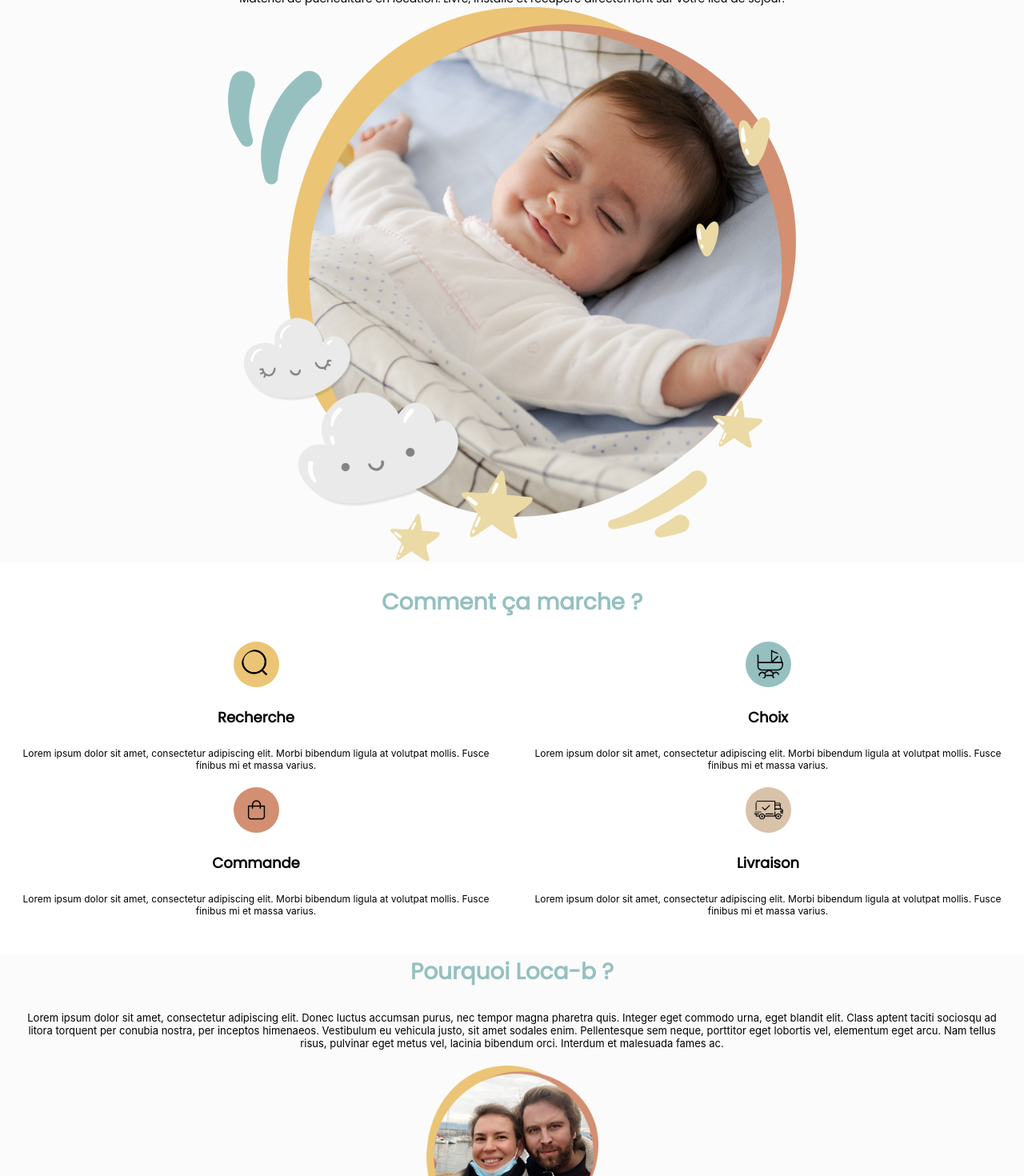
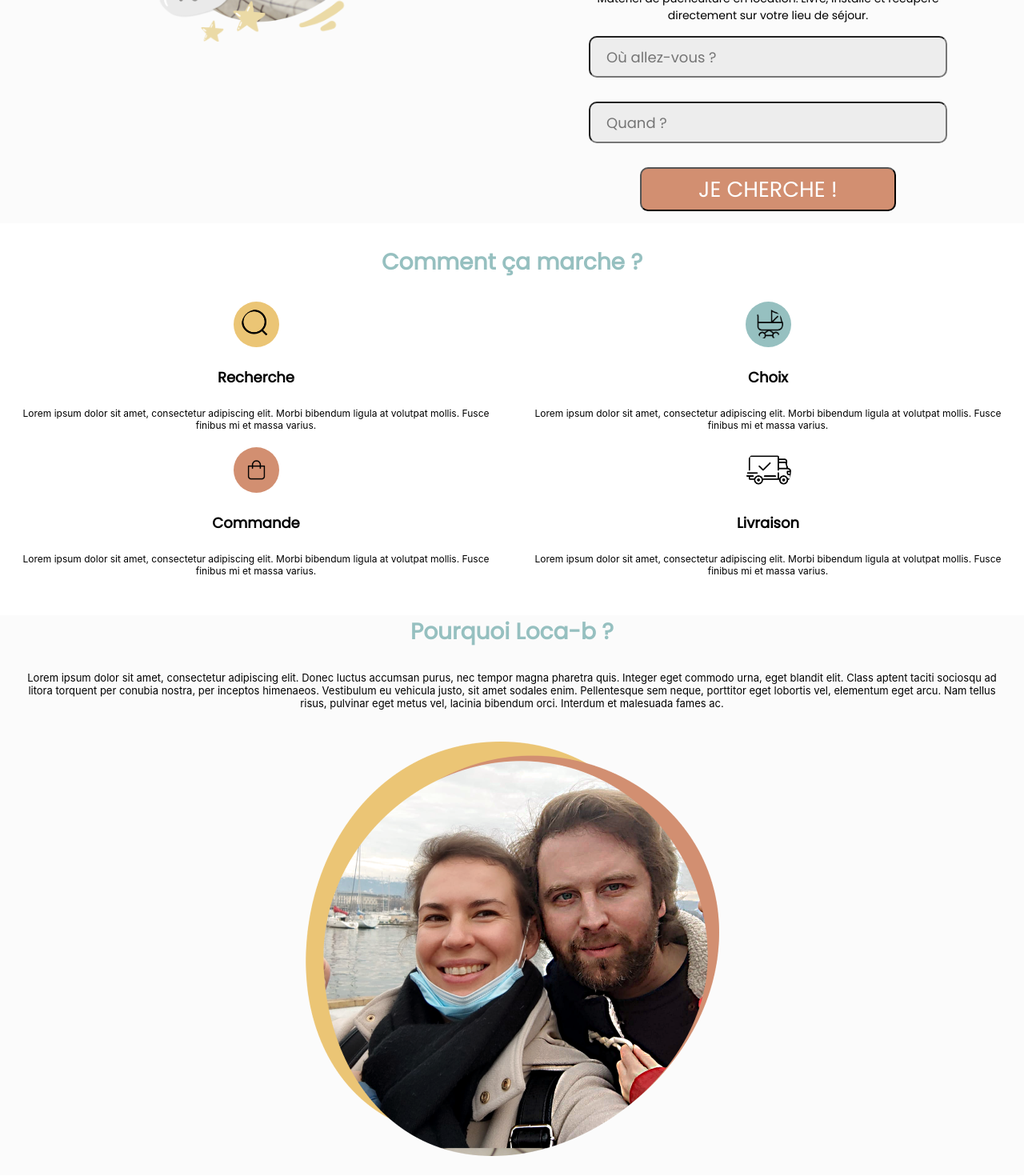
Before and after one commit to ComicScrip/locab, a Next.js app: page / in a window 1280 px wide. Shown: the part 260-1730 px from the top of the page at 80% size. Built offline with nearby package versions, Linux system fonts and the light colour scheme; a web font is replaced by a local one.

Commit message:
add input home page

```diff
--- a/pages/index.js
+++ b/pages/index.js
@@ -1,5 +1,4 @@
 import Head from "next/head";
-import Image from "next/image";
 import styles from "../styles/Home.module.css";
 
 export default function Home() {
@@ -13,86 +12,105 @@ export default function Home() {
 
       <main className={styles.main}>
         <div className={styles.firstParagraphe}>
-          <h1 className={styles.title}>Voyagez léger</h1>
-          <h2 className={styles.title2}>avec bébé</h2>
-          <p className={styles.textfirst}>
-            Matériel de puériculture en location. Livré, installé et récupéré
-            directement sur votre lieu de séjour.{" "}
-          </p>
-          <div className={styles.designhome}>
+          <div className={styles.titleandtextHome}>
+            <h1 className={styles.title}>Voyagez léger</h1>
+            <h2 className={styles.title2}>avec bébé</h2>
+            <p className={styles.textFirst}>
+              Matériel de puériculture en location. Livré, installé et récupéré
+              directement sur votre lieu de séjour.{" "}
+            </p>
+            <div>
+              <form className={styles.choixHome}>
+                <input
+                  className={styles.whereHome}
+                  type="text"
+                  placeHolder="Où allez-vous ?"
+                ></input>
+                <input
+                  className={styles.whenHome}
+                  type="text"
+                  placeHolder="Quand ?"
+                ></input>
+                <button className={styles.buttonHome} type="submit">
+                  JE CHERCHE !
+                </button>
+              </form>
+            </div>
+          </div>
+
+          <div className={styles.designHome}>
             {" "}
-            <Image
+            <img
               src="/image/design1.png"
               alt="design"
-              width={710}
-              height={692}
+              className={styles.bebeHomeImage}
             />
           </div>
         </div>
         <div className={styles.secondParagraphe}>
           <h3 className={styles.title3}>Comment ça marche ?</h3>
-          <div className={styles.logohome}>
-            <div className={styles.homesearch}>
+          <div className={styles.logoHome}>
+            <div className={styles.homeSearch}>
               <div className={styles.imageContainer}>
                 <img
                   src="/image/search.png"
                   alt="search"
-                  className={styles.homeimage + " " + styles.searchimage}
+                  className={styles.homeImage + " " + styles.searchImage}
                 />
               </div>
 
               <h4 className={styles.title4}>Recherche</h4>
-              <p className={styles.paragraphhome}>
+              <p className={styles.paragraphHome}>
                 Lorem ipsum dolor sit amet, consectetur adipiscing elit. Morbi
                 bibendum ligula at volutpat mollis. Fusce finibus mi et massa
                 varius.{" "}
               </p>
             </div>
-            <div className={styles.homestroller}>
+            <div className={styles.homeStroller}>
               <div className={styles.imageContainer}>
                 {" "}
                 <img
                   src="/image/stroller.png"
                   alt="stroller"
-                  className={styles.homeimage + " " + styles.strollerimage}
+                  className={styles.homeImage + " " + styles.strollerImage}
                 />
               </div>
 
               <h4 className={styles.title4}>Choix</h4>
-              <p className={styles.paragraphhome}>
+              <p className={styles.paragraphHome}>
                 Lorem ipsum dolor sit amet, consectetur adipiscing elit. Morbi
                 bibendum ligula at volutpat mollis. Fusce finibus mi et massa
                 varius.{" "}
               </p>
             </div>
-            <div className={styles.homeorder}>
+            <div className={styles.homeOrder}>
               <div className={styles.imageContainer}>
                 <img
                   src="/image/shopping.png"
                   alt="order"
-                  className={styles.homeimage + " " + styles.orderimage}
+                  className={styles.homeImage + " " + styles.orderImage}
                 />
               </div>
 
               <h4 className={styles.title4}>Commande</h4>
-              <p className={styles.paragraphhome}>
+              <p className={styles.paragraphHome}>
                 Lorem ipsum dolor sit amet, consectetur adipiscing elit. Morbi
                 bibendum ligula at volutpat mollis. Fusce finibus mi et massa
                 varius.{" "}
               </p>
             </div>
-            <div className={styles.homeship}>
+            <div className={styles.homeShip}>
               <div className={styles.imageContainer}>
                 {" "}
                 <img
                   src="/image/shipped.png"
                   alt="ship"
-                  className={styles.homeimage + " " + styles.shipimage}
+                  className={styles.homeImage + " " + styles.shipSmage}
                 />
               </div>
 
               <h4 className={styles.title4}>Livraison</h4>
-              <p className={styles.paragraphhome}>
+              <p className={styles.paragraphHome}>
                 Lorem ipsum dolor sit amet, consectetur adipiscing elit. Morbi
                 bibendum ligula at volutpat mollis. Fusce finibus mi et massa
                 varius.{" "}
@@ -100,9 +118,9 @@ export default function Home() {
             </div>
           </div>
         </div>
-        <div className={styles.thirdparagraphe}>
-          <h3 className={styles.thirdtitlehome}>Pourquoi Loca-b ?</h3>
-          <p className={styles.thirdparagraphetext}>
+        <div className={styles.thirdParagraphe}>
+          <h3 className={styles.thirdTitleHome}>Pourquoi Loca-b ?</h3>
+          <p className={styles.thirdParagrapheText}>
             Lorem ipsum dolor sit amet, consectetur adipiscing elit. Donec
             luctus accumsan purus, nec tempor magna pharetra quis. Integer eget
             commodo urna, eget blandit elit. Class aptent taciti sociosqu ad
@@ -112,12 +130,10 @@ export default function Home() {
             tellus risus, pulvinar eget metus vel, lacinia bibendum orci.
             Interdum et malesuada fames ac.{" "}
           </p>
-          <Image
+          <img
             src="/image/couple.png"
-            width={215}
-            height={216}
             alt="couple"
-            className={styles.imgcouple}
+            className={styles.imgCouple}
           />
         </div>
       </main>
--- a/styles/Home.module.css
+++ b/styles/Home.module.css
@@ -25,11 +25,11 @@
   margin-bottom: 18px;
 }
 
-.designhome {
+.designHome {
   display: none;
 }
 
-.textfirst {
+.textFirst {
   width: 70%;
   margin: auto;
   font-family: "Poppins", sans-serif;
@@ -49,33 +49,33 @@
   text-align: center;
 }
 
-.homeimage {
+.homeImage {
   border-radius: 50%;
   width: 57px;
   height: 57px;
 }
 
-.searchimage {
+.searchImage {
   background-color: #ebc575;
   padding: 10px;
 }
 
-.strollerimage {
+.strollerImage {
   background-color: #96c0c0;
   padding: 10px;
 }
 
-.orderimage {
+.orderImage {
   background-color: #d28f71;
   padding: 10px;
 }
 
-.shipimage {
+.shipImage {
   background-color: #d9c2aa;
   padding: 10px;
 }
 
-.logohome {
+.logoHome {
   display: grid;
   grid-template-columns: repeat(2, 1fr);
 }
@@ -85,13 +85,13 @@
   justify-content: center;
 }
 
-.paragraphhome {
+.paragraphHome {
   margin: 20px;
   text-align: center;
   font-size: 12px;
 }
 
-.thirdtitlehome {
+.thirdTitleHome {
   color: #96c0c0;
   font-family: "Poppins", sans-serif;
   font-weight: bold;
@@ -99,23 +99,69 @@
   font-size: 28px;
 }
 
-.thirdparagraphetext {
+.thirdParagrapheText {
   margin: 20px;
   font-size: 13px;
 }
 
-.thirdparagraphe {
+.thirdParagraphe {
   background-color: #fbfbfb;
   text-align: center;
 }
 
-.imgcouple {
+.imgCouple {
   margin: 20px;
+  width: 215px;
+  height: 216px;
+}
+
+.choixHome {
+  display: flex;
+  flex-direction: column;
+}
+
+.whereHome {
+  border-radius: 10px;
+  height: 31px;
+  margin: 10px auto;
+  padding-left: 10px;
+  width: 70%;
+  font-family: "Poppins", sans-serif;
+  font-size: 13px;
+  background-color: #ededed;
+}
+
+.whenHome {
+  border-radius: 10px;
+  height: 31px;
+  margin: 10px auto;
+  padding-left: 10px;
+  width: 70%;
+  font-family: "Poppins", sans-serif;
+  font-size: 13px;
+  background-color: #ededed;
+}
+
+.buttonHome {
+  border-radius: 10px;
+  height: 31px;
+  margin: 10px auto;
+  width: 70%;
+  font-family: "Poppins", sans-serif;
+  font-size: 13px;
+  color: white;
+  background-color: #d28f71;
 }
 
 @media screen and (min-width: 800px) {
-  .designhome {
+  .designHome {
     display: initial;
+    width: 50%;
+  }
+
+  .bebeHomeImage {
+    width: 50%;
+    height: auto;
   }
 
   .title {
@@ -126,8 +172,46 @@
     font-size: 64px;
   }
 
-  .imgcouple {
+  .imgCouple {
     width: 517px;
     height: 518px;
   }
+
+  .firstParagraphe {
+    display: flex;
+    flex-direction: row-reverse;
+  }
+
+  .titleandtextHome {
+    width: 50%;
+  }
+
+  .whereHome {
+    border-radius: 10px;
+    height: 52px;
+    margin: 15px auto;
+    padding: 20px;
+    width: 70%;
+    font-family: "Poppins", sans-serif;
+    font-size: 18px;
+  }
+
+  .whenHome {
+    border-radius: 10px;
+    height: 52px;
+    margin: 15px auto;
+    padding: 20px;
+    width: 70%;
+    font-family: "Poppins", sans-serif;
+    font-size: 18px;
+  }
+
+  .buttonHome {
+    border-radius: 10px;
+    height: 55px;
+    margin: 15px auto;
+    width: 50%;
+    font-family: "Poppins", sans-serif;
+    font-size: 27px;
+  }
 }
```
